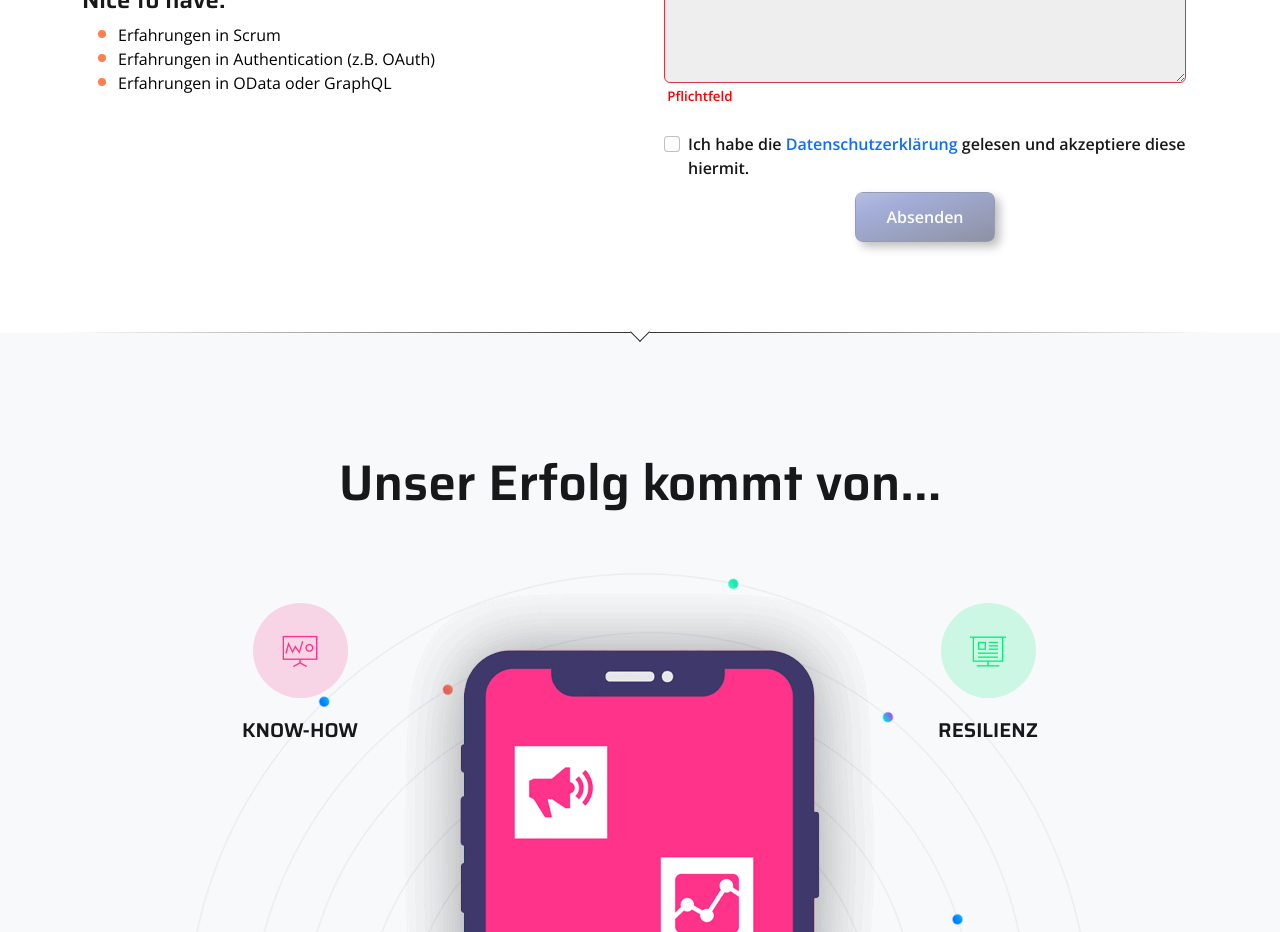
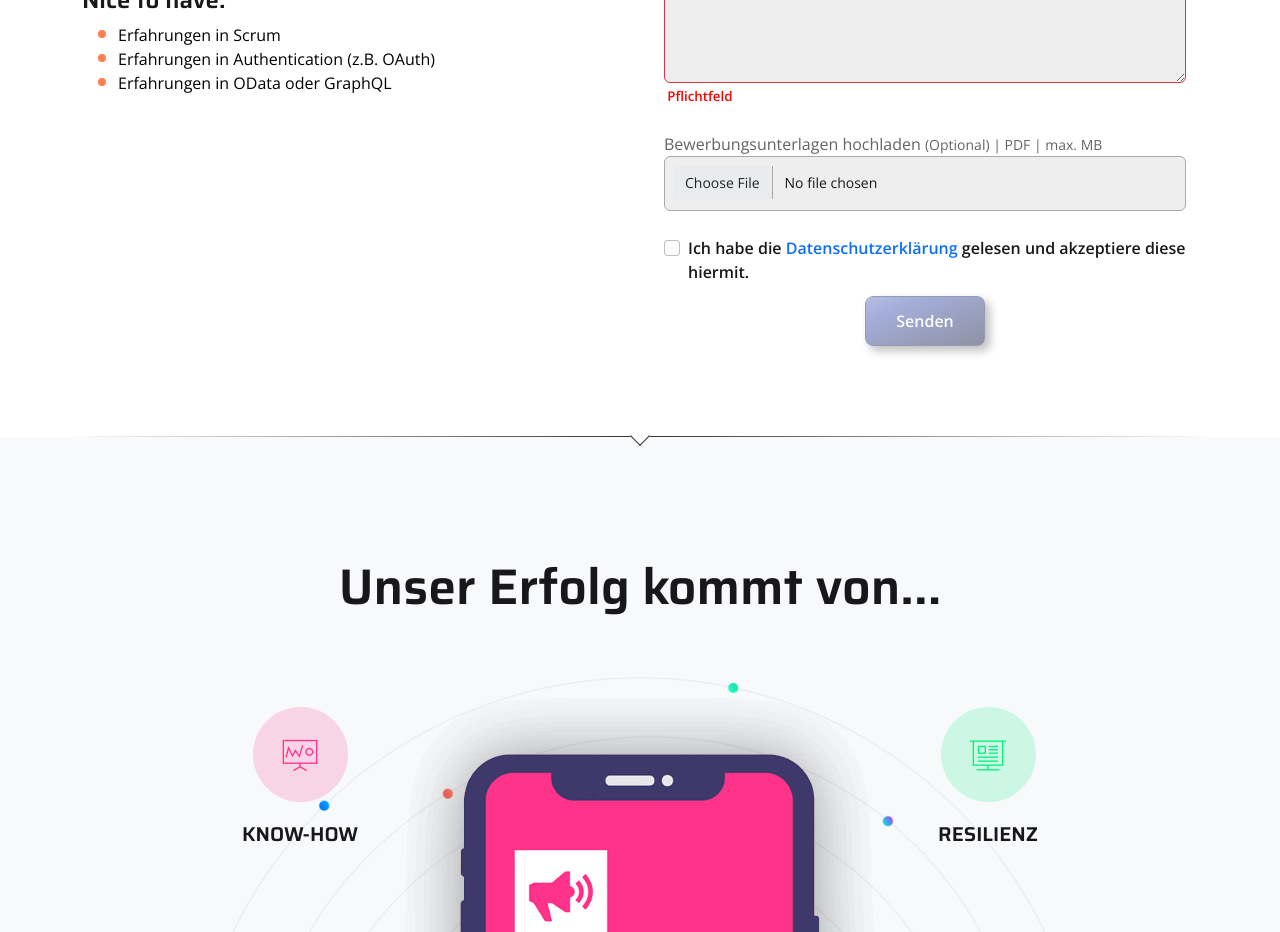
Before and after one commit to tobias-riedel/ds-experts, a Next.js app: page / in a window 1280 px wide. Shown: the part 5920-6852 px from the top of the page. Built offline with nearby package versions, Linux system fonts and the light colour scheme.

Commit message:
Added file upload to JonUs form

```diff
--- a/components/Contact/ContactForm.tsx
+++ b/components/Contact/ContactForm.tsx
@@ -232,7 +232,7 @@ const ContactForm = () => {
                     }
                     className="btn btn-primary "
                   >
-                    Absenden
+                    Senden
                   </button>
                 </div>
               </Form>
--- a/components/JoinUs/JoinUsForm.tsx
+++ b/components/JoinUs/JoinUsForm.tsx
@@ -17,7 +17,6 @@ const alertContent = () => {
   });
 };
 
-// Form initial state
 interface FormItem {
   firstName: string;
   name: string;
@@ -42,13 +41,16 @@ const INITIAL_STATE: FormItem = {
 
 const JoinUsForm = ({ subject }: { subject: string }) => {
   const [agreedToGdpr, setAgreedToGdpr] = useState(false);
-
-  console.log("props::", subject);
+  const [file, setFile] = useState({});
 
   const handleSubmit = async (payload: FormItem) => {
     const url = "/api/join-us";
     try {
-      const response = await axios.post(url, payload);
+      const response = await axios.post(url, payload, {
+        headers: {
+          "Content-Type": "multipart/form-data",
+        },
+      });
       console.log(response);
       alertContent();
     } catch (error) {
@@ -56,9 +58,18 @@ const JoinUsForm = ({ subject }: { subject: string }) => {
     }
   };
 
+  const handleFileUpload = (event) => {
+    const reader = new FileReader();
+    const file = event.target.files[0];
+    reader.onloadend = () => {
+      setFile(reader.result);
+    };
+    reader.readAsDataURL(file);
+  };
+
   return (
     <>
-      <div className="contact-form">
+      <div className="join-us-form">
         <Formik
           initialValues={{ ...INITIAL_STATE }}
           validate={(values: FormItem): Partial<FormItem> => {
@@ -219,6 +230,29 @@ const JoinUsForm = ({ subject }: { subject: string }) => {
                       )}
                     </div>
                   </div>
+                  <div className="col-lg-12 col-md-12">
+                    <div className="form-group">
+                      <span>
+                        Bewerbungsunterlagen hochladen{" "}
+                        <small>
+                          (Optional) | PDF | max.{" "}
+                          {process.env.NEXT_PUBLIC_JOIN_US_MAX_FILE_SIZE} MB{" "}
+                        </small>
+                      </span>
+                      <input
+                        type="file"
+                        id="file"
+                        name="file"
+                        accept="application/pdf"
+                        className="form-control"
+                        onChange={(event) => {
+                          // TODO: validate file size
+                          setFieldValue("file", event.currentTarget.files[0]);
+                          handleFileUpload(event);
+                        }}
+                      />
+                    </div>
+                  </div>
                   <div>
                     <div className="form-check text-start">
                       <input
@@ -246,7 +280,8 @@ const JoinUsForm = ({ subject }: { subject: string }) => {
                     }
                     className="btn btn-primary "
                   >
-                    Absenden
+                    {/* TODO: Show upload percentage for larger files */}
+                    Senden
                   </button>
                 </div>
               </Form>
--- a/pages/api/join-us.ts
+++ b/pages/api/join-us.ts
@@ -1,45 +1,18 @@
 import multer from "multer";
 
-// const upload = multer({
-//   storage: multer.diskStorage({
-//     destination: "./public/uploads",
-//     filename: (req, file, cb) => cb(null, file.originalname),
-//   }),
-// });
-
-// const apiRoute = createRouter({
-//   onError(error, req, res) {
-//     res
-//       .status(501)
-//       .json({ error: `Sorry something Happened! ${error.message}` });
-//   },
-//   onNoMatch(req, res) {
-//     res.status(405).json({ error: `Method '${req.method}' Not Allowed` });
-//   },
-// });
-
-// apiRoute.use(upload.array("theFiles"));
-
-// apiRoute.post((req, res) => {
-//   res.status(200).json({ data: "success" });
-// });
-
-// export default apiRoute;
-
-// export const config = {
-//   api: {
-//     bodyParser: false, // Disallow body parsing, consume as stream
-//   },
-// };
-
 import sgMail from "@sendgrid/mail";
-import type { NextApiRequest, NextApiResponse } from "next";
+import type { NextApiRequest, NextApiResponse, PageConfig } from "next";
 import { InferType, object, string, ValidationError } from "yup";
 import { sanitizeHtml } from "../../utils/mail";
 
 const allowedMethods = ["POST"];
 
 sgMail.setApiKey(process?.env?.SENDGRID_API_KEY);
+
+const JOIN_US_MAX_FILE_SIZE = +(
+  process.env?.NEXT_PUBLIC_JOIN_US_MAX_FILE_SIZE ?? "8"
+);
+const maxUploadedFileSize = JOIN_US_MAX_FILE_SIZE * 1024 * 1024;
 
 const HONEYPOT_MSG = "Honeypot triggered";
 const to = process?.env?.JOIN_US_MAIL_ADDRESS_FROM;
@@ -58,12 +31,19 @@ const formSchema = object({
 
 type FormValue = InferType<typeof formSchema>;
 
-const upload = multer({
-  storage: multer.diskStorage({
-    destination: "./public/uploads",
-    filename: (req, file, cb) => cb(null, file.originalname),
-  }),
-});
+const upload = multer({ storage: multer.memoryStorage() });
+
+function runMiddleware(req, res, fn) {
+  return new Promise((resolve, reject) => {
+    fn(req, res, (result) => {
+      if (result instanceof Error) {
+        return reject(result);
+      }
+
+      return resolve(result);
+    });
+  });
+}
 
 export default async (
   req: NextApiRequest,
@@ -75,15 +55,37 @@ export default async (
       .json({ error: `Method '${req.method}' Not Allowed` });
   }
 
-  const body = typeof req.body === "object" ? req.body : JSON.parse(req.body);
+  try {
+    await runMiddleware(req, res, upload.single("file"));
+  } catch (e) {
+    /* handle error */
+    console.log("Middleware error:", e);
+  }
+
+  let body;
+  try {
+    body = typeof req.body === "object" ? req.body : JSON.parse(req.body);
+  } catch (parseErr) {
+    console.log("Body parse error:", parseErr);
+    return res.status(500).json({ error: parseErr });
+  }
+
   let payload: FormValue;
   try {
     payload = await formSchema.validate(body);
   } catch (validationError: unknown) {
-    console.log("Validation failed::", validationError);
+    console.log("Validation failed:", validationError);
 
     return res.status(400).json({
       error: (validationError as ValidationError).errors,
+    });
+  }
+
+  const { file: uploadedFile }: { file: Express.Multer.File } = req as any;
+
+  if (uploadedFile?.size > maxUploadedFileSize) {
+    return res.status(413).json({
+      error: `Uploaded file is too large. Only ${JOIN_US_MAX_FILE_SIZE} MB is allowed. `,
     });
   }
 
@@ -109,18 +111,31 @@ export default async (
 <b>eMail:</b> ${email} <br />
 <b>Betreff:</b> ${subject} <br />
 <b>Anfrage:</b> ${formattedText} `,
+      attachments: [
+        {
+          content: Buffer.from(uploadedFile.buffer).toString("base64"),
+          filename: uploadedFile.originalname,
+          type: "application/pdf",
+          disposition: "attachment",
+        },
+      ],
     };
 
-    // TODO: Re-enable after proper upload implementation
-    // const response = await sgMail.send(msg);
-    // console.log(response);
-    res.status(200).json({ msg: "Email sent successfully" });
+    const response = await sgMail.send(msg);
+    console.log(response);
+    return res.status(200).json({ msg: "Email sent successfully" });
   } catch (error) {
     console.error(error);
     if (error.response) {
       console.error(error.response.body);
     }
 
-    res.status(500).json({ msg: "Error processing payload" });
+    return res.status(500).json({ msg: "Error processing payload" });
   }
 };
+
+export const config: PageConfig = {
+  api: {
+    bodyParser: false,
+  },
+};
```
